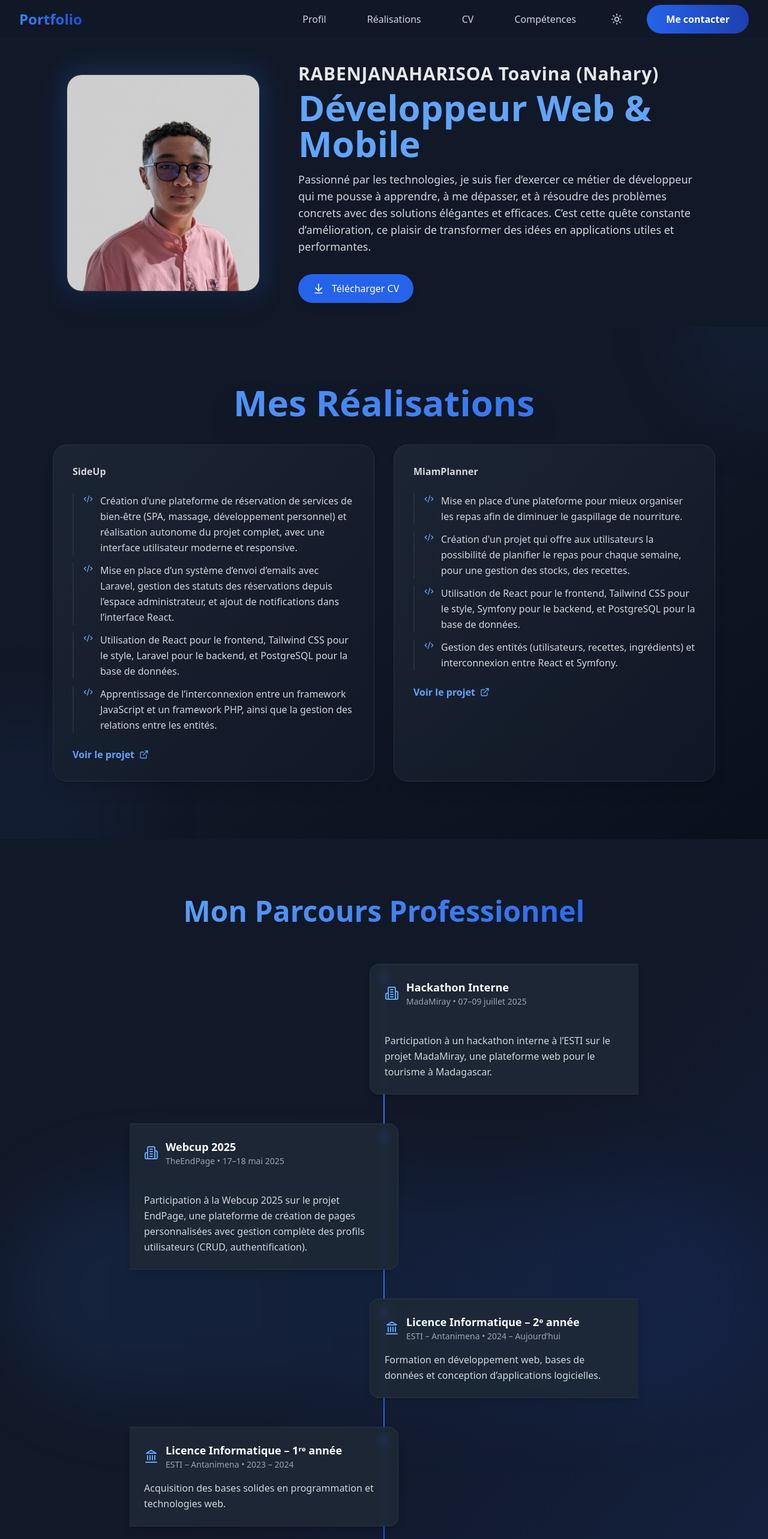
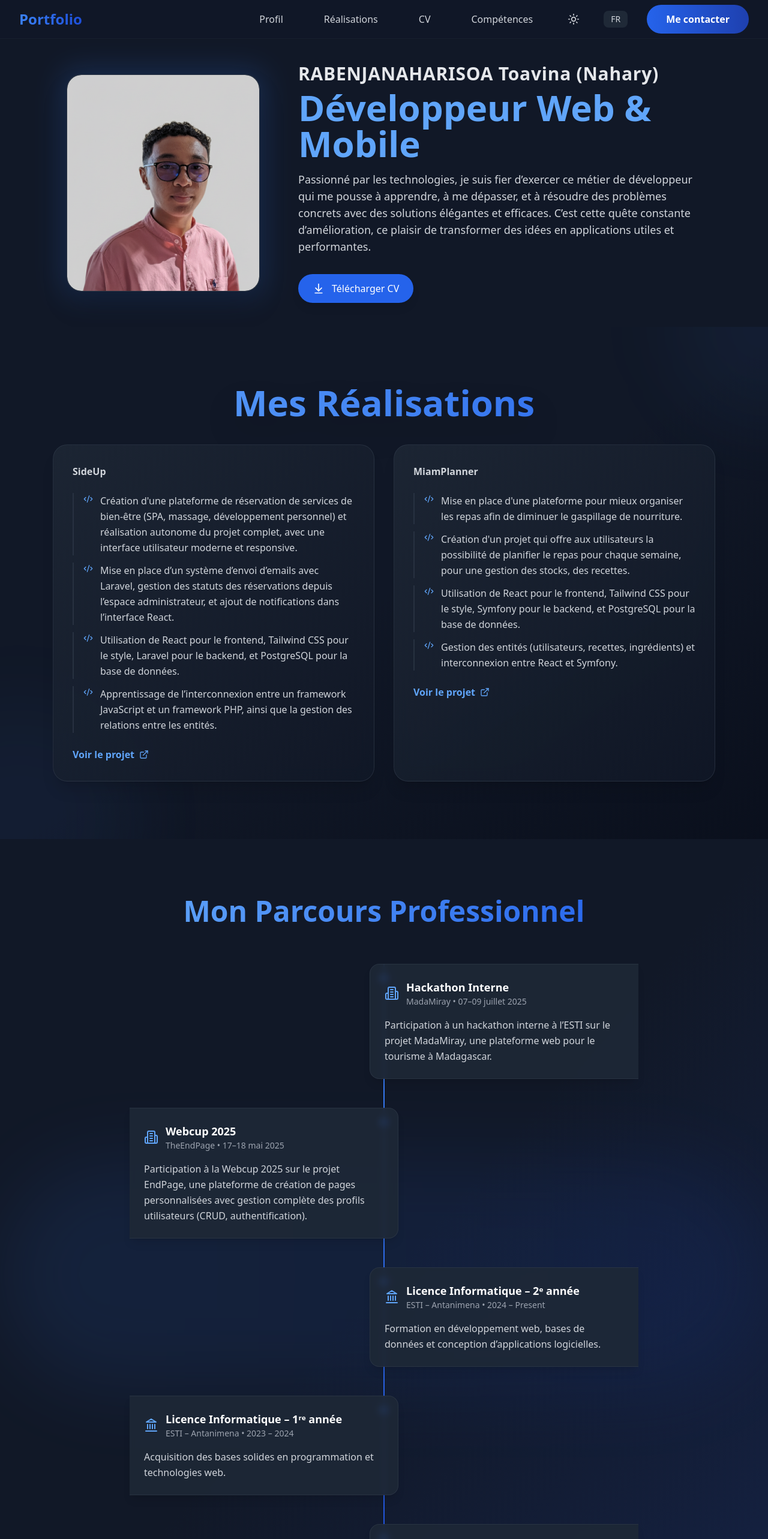
Before and after one commit to Nahary007/portfolio, a React (Vite) app: page / in a window 1280 px wide. Shown: the top 2566 px of the page at 60% size. Built offline with nearby package versions, Linux system fonts and the light colour scheme.

Commit message:
feat / Implement multi-language support and theme persistence; update components to accept language prop and manage dark mode

```diff
--- a/src/App.tsx
+++ b/src/App.tsx
@@ -1,3 +1,4 @@
+import { useState, useEffect } from 'react';
 import Header from './components/Header';
 import Introduction from './components/Introduction';
 import Realisations from './components/Realisation';
@@ -6,16 +7,51 @@ import Competences from './components/Competence';
 import Contact from './components/Contact';
 
 function App() {
+  const [isDark, setIsDark] = useState(true);
+  const [lang, setLang] = useState('fr');
+
+  useEffect(() => {
+    const savedTheme = localStorage.getItem('theme');
+    const savedLang = localStorage.getItem('lang') || 'fr';
+    setLang(savedLang);
+    if (savedTheme === 'light') {
+      setIsDark(false);
+      document.documentElement.classList.remove('dark');
+    } else {
+      setIsDark(true);
+      document.documentElement.classList.add('dark');
+    }
+  }, []);
+
+  useEffect(() => {
+    if (isDark) {
+      document.documentElement.classList.add('dark');
+      localStorage.setItem('theme', 'dark');
+    } else {
+      document.documentElement.classList.remove('dark');
+      localStorage.setItem('theme', 'light');
+    }
+  }, [isDark]);
+
+  useEffect(() => {
+    localStorage.setItem('lang', lang);
+  }, [lang]);
+
   return (
-    <div className="min-h-screen bg-gray-50 dark:bg-gray-900 transition-colors duration-300">
-      <Header />
+    <div className={`min-h-screen bg-gray-50 ${isDark ? 'dark:bg-gray-900' : ''} transition-colors duration-300`}>
+      <Header
+        isDark={isDark}
+        setIsDark={setIsDark}
+        lang={lang}
+        setLang={setLang}
+      />
 
       <main>
-        <Introduction />
-        <Realisations />
-        <Cv />
-        <Competences />
-        <Contact />
+        <Introduction lang={lang} />
+        <Realisations lang={lang} />
+        <Cv lang={lang} />
+        <Competences lang={lang} />
+        <Contact lang={lang} />
       </main>
     </div>
   );
--- a/src/components/Cv.tsx
+++ b/src/components/Cv.tsx
@@ -1,47 +1,55 @@
 import { motion } from "framer-motion";
 import { BookOpen, Building2, Landmark } from "lucide-react";
+
+type CvProps = {
+  lang: string;
+};
+
+const Cv = ({ lang }: CvProps) => {
+  const sectionTitle = lang === 'fr' ? 'Mon Parcours Professionnel' : 'My Professional Journey';
 
   const parcoursItems = [
     {
       type: "experience",
-    titre: "Hackathon Interne",
+      titre: lang === 'fr' ? "Hackathon Interne" : "Internal Hackathon",
       entreprise: "MadaMiray",
-    dates: "07–09 juillet 2025",
-    description: `
-    Participation à un hackathon interne à l’ESTI sur le projet MadaMiray, une plateforme web pour le tourisme à Madagascar.`,
+      dates: lang === 'fr' ? "07–09 juillet 2025" : "07–09 July 2025",
+      description: lang === 'fr' ?
+        `Participation à un hackathon interne à l’ESTI sur le projet MadaMiray, une plateforme web pour le tourisme à Madagascar.` :
+        `Participation in an internal hackathon at ESTI on the MadaMiray project, a web platform for tourism in Madagascar.`,
     },
     {
       type: "experience",
-    titre: "Webcup 2025",
+      titre: lang === 'fr' ? "Webcup 2025" : "Webcup 2025",
       entreprise: "TheEndPage",
-    dates: "17–18 mai 2025",
-    description: `
-    Participation à la Webcup 2025 sur le projet EndPage, une plateforme de création de pages personnalisées avec gestion complète des profils utilisateurs (CRUD, authentification).`,
+      dates: lang === 'fr' ? "17–18 mai 2025" : "17–18 May 2025",
+      description: lang === 'fr' ?
+        `Participation à la Webcup 2025 sur le projet EndPage, une plateforme de création de pages personnalisées avec gestion complète des profils utilisateurs (CRUD, authentification).` :
+        `Participation in Webcup 2025 on the EndPage project, a platform for creating personalized pages with complete user profile management (CRUD, authentication).`,
     },
     {
       type: "diplome",
-    titre: "Licence Informatique – 2ᵉ année",
+      titre: lang === 'fr' ? "Licence Informatique – 2ᵉ année" : "Bachelor's in Computer Science – 2nd year",
       institution: "ESTI – Antanimena",
-    annee: "2024 – Aujourd’hui",
-    description: "Formation en développement web, bases de données et conception d’applications logicielles.",
+      annee: "2024 – Present",
+      description: lang === 'fr' ? "Formation en développement web, bases de données et conception d’applications logicielles." : "Training in web development, databases and software application design.",
     },
     {
       type: "diplome",
-    titre: "Licence Informatique – 1ʳᵉ année",
+      titre: lang === 'fr' ? "Licence Informatique – 1ʳᵉ année" : "Bachelor's in Computer Science – 1st year",
       institution: "ESTI – Antanimena",
       annee: "2023 – 2024",
-    description: "Acquisition des bases solides en programmation et technologies web.",
+      description: lang === 'fr' ? "Acquisition des bases solides en programmation et technologies web." : "Acquisition of solid foundations in programming and web technologies.",
     },
     {
       type: "diplome",
-    titre: "Baccalauréat Série D",
+      titre: lang === 'fr' ? "Baccalauréat Série D" : "Baccalaureate Series D",
       institution: "LP Éthique – Ankadindramamy",
       annee: "2022 – 2023",
-    description: "Études secondaires axées sur les sciences exactes et la logique mathématique.",
+      description: lang === 'fr' ? "Études secondaires axées sur les sciences exactes et la logique mathématique." : "Secondary studies focused on exact sciences and mathematical logic.",
     },
   ];
 
-const Cv = () => {
   return (
     <section
       id="cv"
@@ -60,7 +68,7 @@ const Cv = () => {
           className="text-center mb-16"
         >
           <h2 className="text-4xl md:text-5xl font-bold mb-4 bg-gradient-to-r from-blue-400 to-blue-600 bg-clip-text text-transparent">
-            Mon Parcours Professionnel
+            {sectionTitle}
           </h2>
         </motion.div>
 
--- a/src/components/Header.tsx
+++ b/src/components/Header.tsx
@@ -1,38 +1,37 @@
-import { useState, useEffect } from 'react';
+import { useState } from 'react';
 import { Menu, X, Sun, Moon } from 'lucide-react';
 
-export default function Header() {
+interface HeaderProps {
+  isDark: boolean;
+  setIsDark: (isDark: boolean) => void;
+  lang: string;
+  setLang: (lang: string) => void;
+}
+
+export default function Header({ isDark, setIsDark, lang, setLang }: HeaderProps) {
   const [mobileMenuOpen, setMobileMenuOpen] = useState(false);
-  const [isDark, setIsDark] = useState(true);
-
-  useEffect(() => {
-    const saved = localStorage.getItem('theme');
-    if (saved === 'light') {
-      setIsDark(false);
-      document.documentElement.classList.remove('dark');
-    } else {
-      setIsDark(true);
-      document.documentElement.classList.add('dark');
-    }
-  }, []);
 
   const toggleTheme = () => {
     setIsDark(!isDark);
-    if (isDark) {
-      document.documentElement.classList.remove('dark');
-      localStorage.setItem('theme', 'light');
-    } else {
-      document.documentElement.classList.add('dark');
-      localStorage.setItem('theme', 'dark');
-    }
   };
 
-  const navLinks = [
+  const toggleLang = () => {
+    setLang(lang === 'fr' ? 'en' : 'fr');
+  };
+
+  const navLinks = lang === 'fr' ? [
     { name: 'Profil', href: '#profil' },
     { name: 'Réalisations', href: '#realisations' },
     { name: 'CV', href: '#cv' },
     { name: 'Compétences', href: '#competences' },
+  ] : [
+    { name: 'Profile', href: '#profil' },
+    { name: 'Projects', href: '#realisations' },
+    { name: 'CV', href: '#cv' },
+    { name: 'Skills', href: '#competences' },
   ];
+
+  const contactButtonText = lang === 'fr' ? 'Me contacter' : 'Contact Me';
 
   return (
     <>
@@ -67,11 +66,18 @@ export default function Header() {
                 )}
               </button>
 
+              <button
+                onClick={toggleLang}
+                className="px-3 py-1 text-sm font-medium text-gray-600 dark:text-gray-300 hover:text-blue-600 rounded-lg transition-colors duration-300 bg-gray-100 dark:bg-gray-800"
+              >
+                {lang.toUpperCase()}
+              </button>
+
               <a
                 href="#contact"
                 className="relative px-8 py-3 bg-gradient-to-r from-blue-600 to-blue-800 text-white rounded-full font-semibold overflow-hidden group transition-all duration-300 hover:scale-105 hover:shadow-xl hover:shadow-blue-500/25 active:scale-95"
               >
-                <span className="relative z-10">Me contacter</span>
+                <span className="relative z-10">{contactButtonText}</span>
                 <div className="absolute inset-0 bg-gradient-to-r from-blue-700 to-blue-900 opacity-0 group-hover:opacity-100 transition-opacity duration-300"></div>
               </a>
             </nav>
@@ -87,6 +93,12 @@ export default function Header() {
                 ) : (
                   <Moon className="w-5 h-5" />
                 )}
+              </button>
+              <button
+                onClick={toggleLang}
+                className="px-2 py-1 text-xs font-medium text-gray-600 dark:text-gray-300 hover:text-blue-600 rounded transition-colors duration-300 bg-gray-100 dark:bg-gray-800"
+              >
+                {lang.toUpperCase()}
               </button>
               <button
                 onClick={() => setMobileMenuOpen(!mobileMenuOpen)}
@@ -117,12 +129,18 @@ export default function Header() {
         }`}
       >
         <div className="flex flex-col h-full pt-20 px-6">
-          <div className="flex justify-end mb-4">
+          <div className="flex justify-end mb-4 space-x-2">
             <button
               onClick={toggleTheme}
               className="p-2 text-gray-600 dark:text-gray-300 hover:text-blue-600 rounded-lg transition-colors duration-300"
             >
               {isDark ? <Sun className="w-5 h-5" /> : <Moon className="w-5 h-5" /> }
+            </button>
+            <button
+              onClick={toggleLang}
+              className="px-2 py-1 text-xs font-medium text-gray-600 dark:text-gray-300 hover:text-blue-600 rounded transition-colors duration-300 bg-gray-100 dark:bg-gray-800"
+            >
+              {lang.toUpperCase()}
             </button>
           </div>
           <nav className="flex flex-col space-y-6">
@@ -142,7 +160,7 @@ export default function Header() {
               onClick={() => setMobileMenuOpen(false)}
               className="relative mt-4 px-8 py-3 bg-gradient-to-r from-blue-600 to-blue-800 text-white rounded-full font-semibold overflow-hidden group transition-all duration-300 hover:scale-105 hover:shadow-xl"
             >
-              <span className="relative z-10">Me contacter</span>
+              <span className="relative z-10">{contactButtonText}</span>
               <div className="absolute inset-0 bg-gradient-to-r from-blue-700 to-blue-900 opacity-0 group-hover:opacity-100 transition-opacity duration-300"></div>
             </a>
           </nav>
--- a/src/components/Realisation.tsx
+++ b/src/components/Realisation.tsx
@@ -1,32 +1,45 @@
 import { motion } from "framer-motion";
-import { Code2,  ExternalLink } from "lucide-react";
+import { Code2, ExternalLink } from "lucide-react";
+
+const Realisations = ({ lang }: { lang: string }) => {
+  const sectionTitle = lang === 'fr' ? 'Mes Réalisations' : 'My Projects';
+  const viewProjectText = lang === 'fr' ? 'Voir le projet' : 'View project';
 
   const projets = [
     {
       titre: "SideUp",
-    description: [
+      description: lang === 'fr' ? [
         "Création d'une plateforme de réservation de services de bien-être (SPA, massage, développement personnel) et réalisation autonome du projet complet, avec une interface utilisateur moderne et responsive.",
         "Mise en place d’un système d’envoi d’emails avec Laravel, gestion des statuts des réservations depuis l’espace administrateur, et ajout de notifications dans l’interface React.",
         "Utilisation de React pour le frontend, Tailwind CSS pour le style, Laravel pour le backend, et PostgreSQL pour la base de données.",
         "Apprentissage de l’interconnexion entre un framework JavaScript et un framework PHP, ainsi que la gestion des relations entre les entités.",
+      ] : [
+        "Creation of a well-being services booking platform (SPA, massage, personal development) and autonomous realization of the complete project, with a modern and responsive user interface.",
+        "Implementation of an email sending system with Laravel, management of reservation statuses from the administrator space, and addition of notifications in the React interface.",
+        "Use of React for the frontend, Tailwind CSS for styling, Laravel for the backend, and PostgreSQL for the database.",
+        "Learning the interconnection between a JavaScript framework and a PHP framework, as well as the management of relationships between entities.",
       ],
       lien: "https://github.com/Nahary007/sideUp-l",
       couleur: "from-blue-500 to-blue-700",
     },
     {
       titre: "MiamPlanner",
-    description: [
+      description: lang === 'fr' ? [
         "Mise en place d'une plateforme pour mieux organiser les repas afin de diminuer le gaspillage de nourriture.",
         "Création d'un projet qui offre aux utilisateurs la possibilité de planifier le repas pour chaque semaine, pour une gestion des stocks, des recettes.",
         " Utilisation de React pour le frontend, Tailwind CSS pour le style, Symfony pour le backend, et PostgreSQL pour la base de données.",
         "Gestion des entités (utilisateurs, recettes, ingrédients) et interconnexion entre React et Symfony.",
+      ] : [
+        "Implementation of a platform to better organize meals in order to reduce food waste.",
+        "Creation of a project that allows users to plan meals for each week, for stock management, recipes.",
+        "Use of React for the frontend, Tailwind CSS for styling, Symfony for the backend, and PostgreSQL for the database.",
+        "Management of entities (users, recipes, ingredients) and interconnection between React and Symfony.",
       ],
       lien: "https://github.com/Nahary007/MiamPlanner",
       couleur: "from-blue-500 to-blue-700",
     },
   ];
 
-const Realisations = () => {
   return (
     <section id="realisations" className="relative py-24 min-h-screen-75 overflow-hidden text-gray-900 dark:text-white transition-colors duration-300 bg-gradient-to-br from-gray-50/50 via-transparent to-gray-100/50 dark:from-gray-900/50 dark:via-transparent dark:to-gray-950/50">
       {/* Arrière-plan subtil avec formes géométriques */}
@@ -44,7 +57,7 @@ const Realisations = () => {
           viewport={{ once: true }}
           className="text-5xl md:text-6xl font-black text-center mb-4 bg-gradient-to-r from-blue-400 to-blue-600 bg-clip-text text-transparent drop-shadow-2xl"
         >
-          Mes Réalisations
+          {sectionTitle}
         </motion.h2>
 
         {/* Conteneur des projets avec grille responsive */}
@@ -58,9 +71,6 @@ const Realisations = () => {
               viewport={{ once: true }}
               className="group relative bg-gradient-to-br from-gray-100/80 to-gray-200/80 dark:from-gray-800/80 dark:to-gray-900/80 rounded-3xl shadow-xl p-8 border border-gray-300/50 dark:border-gray-700/50 backdrop-blur-md overflow-hidden hover:shadow-2xl hover:shadow-blue-500/20 transition-all duration-500"
             >
-
-
-
 
               {/* Rôle */}
               <div className="flex items-center space-x-3 text-gray-700 dark:text-gray-300 mb-6 relative z-10">
@@ -95,7 +105,7 @@ const Realisations = () => {
                   whileTap={{ scale: 0.95 }}
                   className="mt-6 inline-flex items-center gap-2 text-blue-600 dark:text-blue-400 font-semibold hover:text-blue-500 dark:hover:text-blue-300 transition-colors duration-300 relative z-10"
                 >
-                  Voir le projet <ExternalLink className="w-4 h-4" />
+                  {viewProjectText} <ExternalLink className="w-4 h-4" />
                 </motion.a>
               )}
 
```
Also changed, not shown: src/components/Competence.tsx (+6 -2 lines), src/components/Contact.tsx (+49 -15 lines), src/components/Introduction.tsx (+14 -4 lines). Lines whose indentation alone changed are shown as unchanged.
